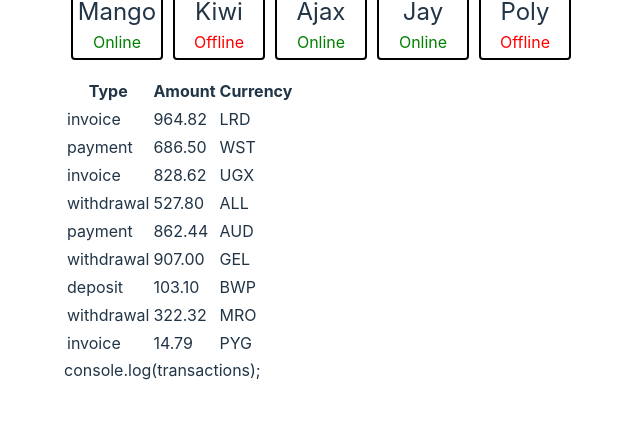
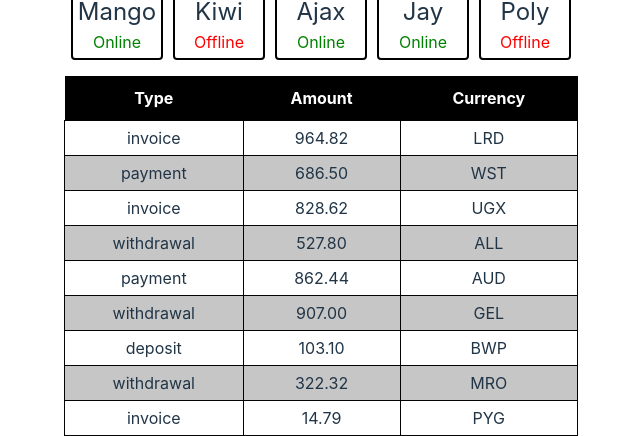
Before and after one commit to oleksamor/users-friends, a React (Vite) app: page / in a window 1280 px wide. Shown: the part 713-1149 px from the top of the page, without its empty margins (319-959 px from the left). Before the commit the page ends 1095 px from the top, so only its background shows below. Built offline with nearby package versions, Linux system fonts and the light colour scheme.

Commit message:
change table styles .module.css

```diff
--- a/src/App.jsx
+++ b/src/App.jsx
@@ -18,7 +18,6 @@ const App = () => {
       />
       <FriendList props={friends} />
       <TransactionHistory transactions={transactions} />
-      console.log(transactions);
     </div>
   );
 };
--- a/src/TransactionHistory/TransactionHistory.jsx
+++ b/src/TransactionHistory/TransactionHistory.jsx
@@ -1,9 +1,10 @@
 import React from "react";
+import s from "./TransactionHistory.module.css";
 
 const TransactionHistory = ({ transactions }) => {
   return (
     <div>
-      <table>
+      <table className="table">
         <thead>
           <tr>
             <th>Type</th>
@@ -14,7 +15,7 @@ const TransactionHistory = ({ transactions }) => {
 
         <tbody>
           {transactions.map((transaction) => (
-            <tr>
+            <tr key={transaction.id}>
               <td>{transaction.type}</td>
               <td>{transaction.amount}</td>
               <td>{transaction.currency}</td>
--- a/src/TransactionHistory/TransactionHistory.module.css
+++ b/src/TransactionHistory/TransactionHistory.module.css
@@ -0,0 +1,20 @@
+table {
+    border-collapse: collapse;
+    text-align: center;
+    width: 100%;
+}
+
+th {
+    background-color: #000000;
+    color: white;
+    padding: 10px;
+}
+
+td {
+    padding: 5px;
+    border: 1px solid #030303;
+}
+
+tr:nth-child(even) {
+    background-color: rgb(198, 198, 198);
+}
```
